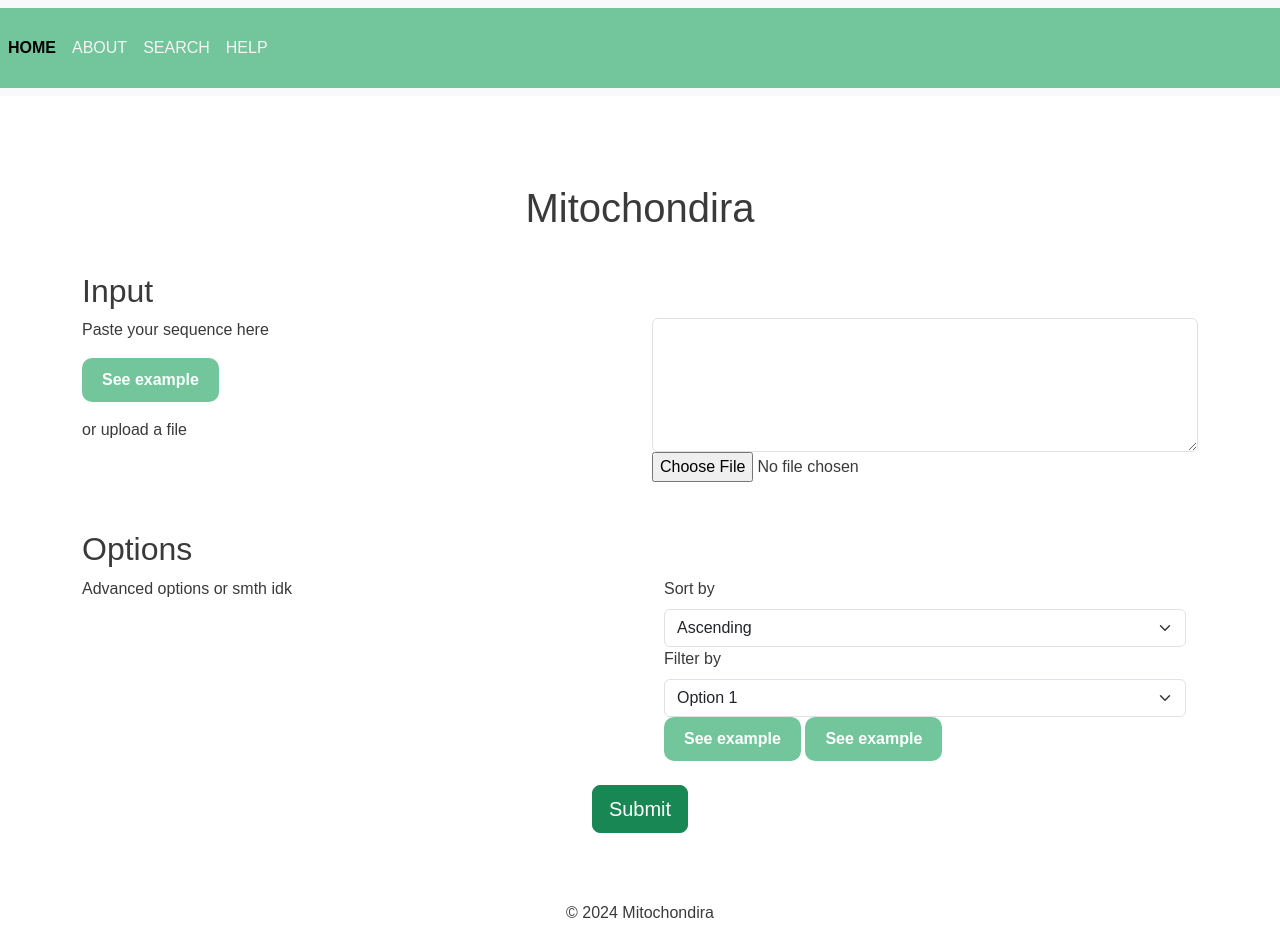
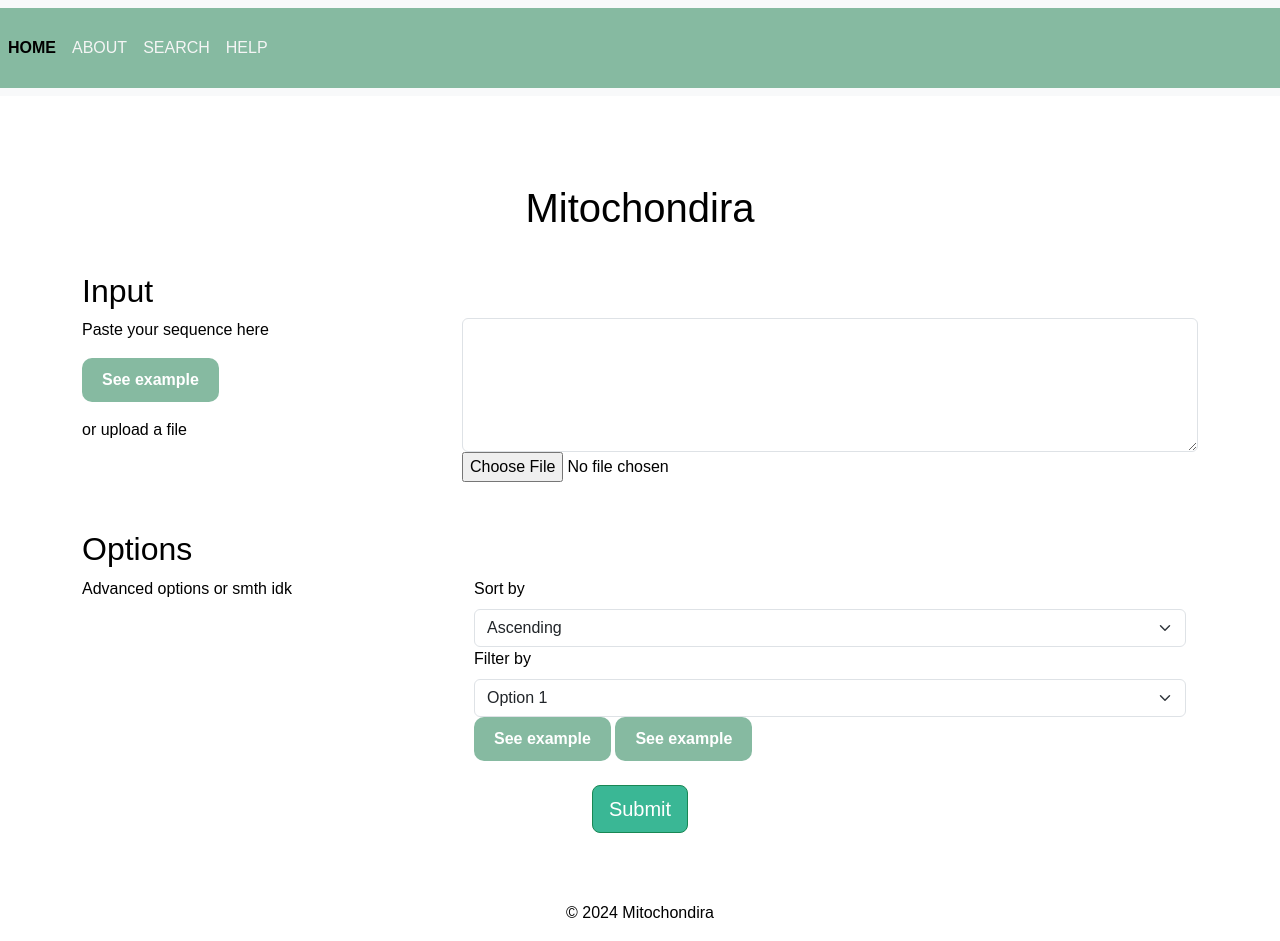
Before and after one commit to Rain1618/Mitochondira, a Flask app: page / in a window 1280 px wide. Run offline with Flask 3, Linux system fonts and the light colour scheme; some libraries are stand-ins or nearby versions.

Commit message:
changed container width to 4-8 instead of 6-6

```diff
--- a/static/styles.css
+++ b/static/styles.css
@@ -1,41 +1,41 @@
 body {
   font-family: "Arial", sans-serif;
-  color: #3b3a3a;
+  color: #000000;
   background-color: #ffffff;
   margin: 0;
 }
 
 h1 {
   font-size: 2.5rem;
-  color: #3b3a3a;
+  color: #000000;
   text-align: center;
   margin-top: 20px;
   margin-bottom: 40px;
 }
 
 .container-fluid {
-  background-color: #73c59b;
+  background-color: #86BAA1;
   padding: 20px 0;
   display: flex;
   justify-content: center;
 }
 
 .navbar-color {
-  background-color: #73c59b;
+  background-color: #86BAA1;
 }
 .navbar-color .active {
-  text-decoration-color: #e0d71f;
+  text-decoration-color: #FFCF56;
   font-weight: bold;
 }
 .navbar-color .nav-link {
   color: #f5f5f5;
 }
 .navbar-color .nav-link:hover {
-  color: #e6df4c;
+  color: #ffdd89;
 }
 
 .btn-primary {
-  background-color: #73c59b;
+  background-color: #86BAA1;
   color: #ffffff;
   border: none;
   padding: 10px 20px;
@@ -43,7 +43,11 @@ h1 {
   font-weight: bold;
 }
 .btn-primary:hover {
-  background-color: #4fb681;
+  background-color: #66a788;
+}
+
+.btn-success {
+  background: #3AB795;
 }
 
 main {
@@ -78,7 +82,7 @@ main .options .dropdown {
   margin-right: 15px;
 }
 main .options button.btn-secondary {
-  background-color: #73c59b;
+  background-color: #86BAA1;
   border: none;
 }
 main .options button.btn-secondary:hover {
--- a/static/styles.scss
+++ b/static/styles.scss
@@ -1,12 +1,12 @@
 // Global Variables
-$primary-color: #73c59b;    // Green from header in the sketch
+$primary-color: #86BAA1;    // Green from header in the sketch
 $secondary-color: #ffffff;  //Darker green for submit button
 $background-color: #f5f5f5; // White for the main background
 $textbox-color: #f5f5f5;    // Light grey for the textboxes
-$accent-color: #e0d71f;     // Page that we are on
+$accent-color: #FFCF56;     // Page that we are on
 $hover-color: #c42020;
-$dark-blue: #092e59;        // Dark blue for the options buttons
-$font-color: #3b3a3a;
+$dark-blue: #2D4F8A;        // Dark blue for the options buttons
+$font-color: #000000;
 $font-family: 'Arial', sans-serif;
 
 body {
@@ -70,6 +70,11 @@ h1 {
     }
 }
 
+//Submit button
+.btn-success{
+    background: #3AB795;
+}
+
 // Main Container
 main {
     padding: 20px;
--- a/templates/index.html
+++ b/templates/index.html
@@ -39,13 +39,13 @@
             <section class="mt-4">
                 <h2>Input</h2>
                 <div class="row">
-                    <div class="col-md-6">
+                    <div class="col-md-4">
                         <p>Paste your sequence here</p>
                         <button class="btn btn-primary">See example</button>
                         <!-- add a bunch of blank space here -->
                         <p class="mt-3">or upload a file</p>
                     </div>
-                    <div class="col-md-6">
+                    <div class="col-md-8">
                         <textarea class="form-control" name="sequence_input" id="sequence_input" rows="5"></textarea>
                         <input type="file" class="form-control-file" accept=".gif,.txt,.pdf" />
                     </div>
@@ -55,11 +55,11 @@
             <section class="mt-5">
                 <h2>Options</h2>
                 <div class="row">
-                    <div class="col-md-6">
+                    <div class="col-md-4">
                         <p>Advanced options or smth idk</p>
                     </div>
 
-                    <div class="col-md-6">
+                    <div class="col-md-8">
                         <div class="container-xl"> <!-- TODO: make this grey -->
                             <label for="sortOptions" class="form-label">Sort by</label>
                             <select class="form-select" id="sortOptions">
```
Also changed, not shown: 1 other file.
